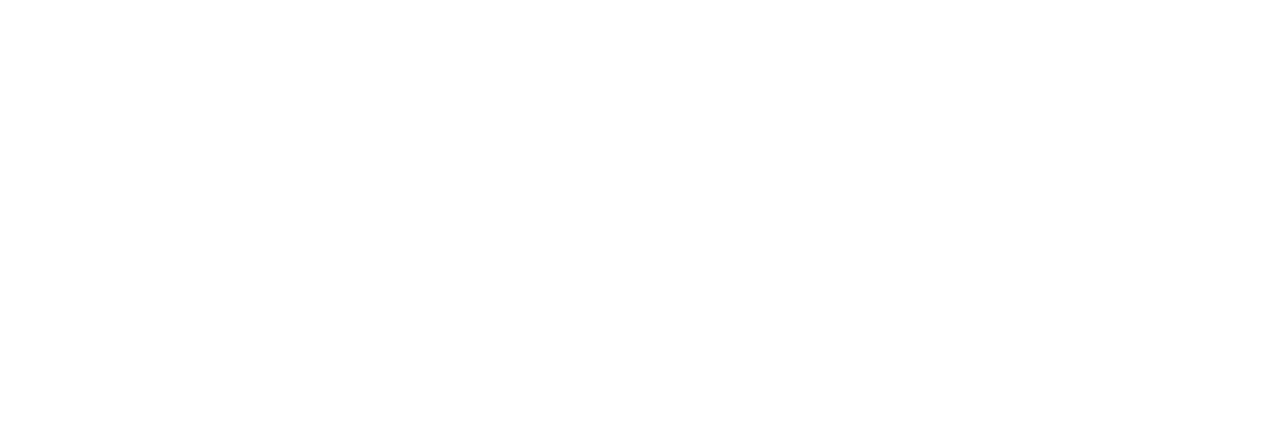
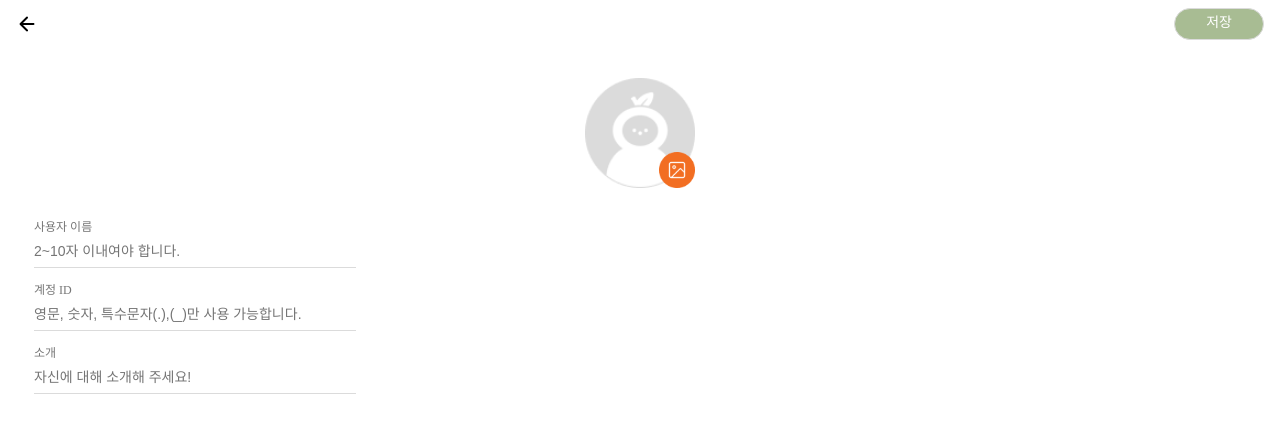
Before and after one commit to 17ANT/INATON, a React (Create React App) app: page /myprofile/modification in a window 1280 px wide. Before the commit this address had no page. Shown: the top 422 px of the page. Built offline with nearby package versions, Linux system fonts and the light colour scheme.

Commit message:
Feat: 내 프로필 수정 페이지 마크업 작업

```diff
--- /dev/null
+++ b/src/pages/profileModification/ProfileModification.jsx
@@ -0,0 +1,136 @@
+import React from 'react';
+import styled from 'styled-components';
+
+const ProfileModificationDiv = styled.div`
+    margin: 0 auto;
+    width: 100%;
+`;
+
+const TopBasicNav = styled.nav`
+    display: flex;
+    justify-content: space-between;
+    min-width: 390px;
+`;
+
+const ArrowLeftImg = styled.img`
+    margin: 13px 0 13px 16px;
+    width: 22px;
+    height: 22px;
+`;
+
+const SaveBtn = styled.div`
+    margin: 8px 16px 8px 0;
+    padding: 7px 31px;
+    font-size: 14px;
+    font-weight: 500;
+    color: #ffffff;
+    border: 1px solid var(--border-color);
+    border-radius: 32px;
+    background-color: var(--main-color);
+`;
+
+const ProfileForm = styled.form`
+    margin: 0 auto;
+    padding: 30px 34px 0;
+`;
+
+const ImgDiv = styled.div`
+    position: relative;
+    margin: 0 auto;
+    width: fit-content;
+    text-align: center;
+`;
+
+const ProfileImg = styled.img`
+    margin: 0 41px;
+    width: 110px;
+    height: 110px;
+`;
+
+const ChangeImg = styled.img`
+    position: absolute;
+    top: 74px;
+    left: 115px;
+    width: 36px;
+    height: 36px;
+`;
+
+const UserNameLabel = styled.p`
+    margin: 30px 0 10px;
+    font-size: 12px;
+    font-weight: 500;
+    color: var(--sub-font);
+`;
+
+const UserNameInput = styled.input`
+    padding: 0 0 8px 0;
+    width: 322px;
+    font-size: 14px;
+    font-weight: 400;
+    color: var(--border-color);
+    border: none;
+    border-bottom: 1px solid var(--border-color);
+`;
+
+const UserIdLabel = styled.p`
+    margin: 16px 0 10px;
+    font-size: 12px;
+    font-weight: 500;
+    color: var(--sub-font);
+`;
+
+const UserIdInput = styled.input`
+    padding: 0 0 8px 0;
+    width: 322px;
+    font-size: 14px;
+    font-weight: 400;
+    color: var(--border-color);
+    border: none;
+    border-bottom: 1px solid var(--border-color);
+`;
+
+const UserDescLabel = styled.p`
+    margin: 16px 0 10px;
+    font-size: 12px;
+    font-weight: 500;
+    color: var(--sub-font);
+`;
+
+const UserDescInput = styled.input`
+    padding: 0 0 8px 0;
+    width: 322px;
+    font-size: 14px;
+    font-weight: 400;
+    color: var(--border-color);
+    border: none;
+    border-bottom: 1px solid var(--border-color);
+`;
+
+export default function ProfileModification() {
+    return (
+        <ProfileModificationDiv>
+            <TopBasicNav>
+                <ArrowLeftImg src='/assets/icon/icon-arrow-left.png' alt='arrow-left-img' />
+                <SaveBtn>저장</SaveBtn>
+            </TopBasicNav>
+
+            <ProfileForm>
+                <ImgDiv>
+                    <ProfileImg src='/assets/Ellipse-1.png'></ProfileImg>
+                    <ChangeImg src='/assets/upload-file.png'></ChangeImg>
+                </ImgDiv>
+
+                <UserNameLabel htmlFor='name'>사용자 이름</UserNameLabel>
+                <UserNameInput type='text' id='name' placeholder='2~10자 이내여야 합니다.'></UserNameInput>
+                <UserIdLabel htmlFor='id'>계정 ID</UserIdLabel>
+                <UserIdInput
+                    type='text'
+                    id='id'
+                    placeholder='영문, 숫자, 특수문자(.),(_)만 사용 가능합니다.'
+                ></UserIdInput>
+                <UserDescLabel htmlFor='desc'>소개</UserDescLabel>
+                <UserDescInput type='text' id='desc' placeholder='자신에 대해 소개해 주세요!'></UserDescInput>
+            </ProfileForm>
+        </ProfileModificationDiv>
+    );
+}
--- a/src/routes/Router.jsx
+++ b/src/routes/Router.jsx
@@ -11,6 +11,7 @@
 
 import MyProfile from '../pages/myProfile/MyProfile';
 import YourProfile from '../pages/yourProfile/YourProfile';
+import ProfileModification from '../pages/profileModification/ProfileModification';
 export default function Router() {
     return (
         <BrowserRouter>
@@ -24,6 +25,7 @@
                 <Route path='/postupload' element={<PostUpload />} />
                 <Route path='/myprofile' element={<MyProfile />} />
                 <Route path='/yourprofile' element={<YourProfile />} />
+                <Route path='/myprofile/modification' element={<ProfileModification />} />
             </Routes>
         </BrowserRouter>
     );
```
